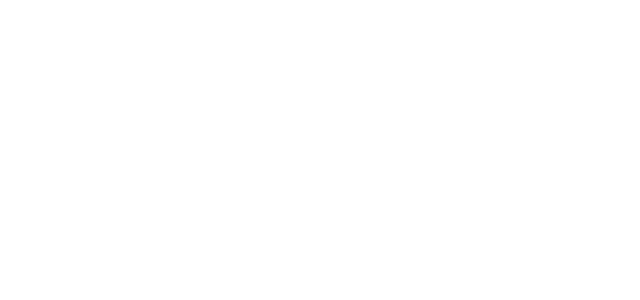
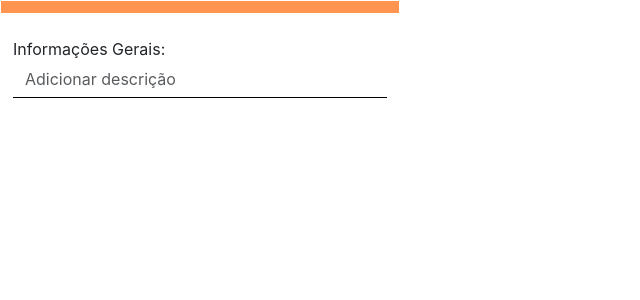
Before and after one commit to VRI-UFPR/CienciaNaEscola, a React (Create React App) app: page /info in a window 1280 px wide. Before the commit this address had no page. Shown: the top 300 px of the page, without its empty margins (0-640 px from the left). Built offline with nearby package versions, Linux system fonts and the light colour scheme; a web font is replaced by a local one.

Commit message:
Finaliza componente

```diff
--- a/src/App.jsx
+++ b/src/App.jsx
@@ -3,6 +3,7 @@ import React from "react";
 import SplashPage from "./pages/SplashPage";
 import { BrowserRouter, Routes, Route } from "react-router-dom";
 import ProfilePage from "./pages/ProfilePage";
+import InfoGerais from "./components/InfoGerais";
 
 const styles = `
 .App {
@@ -68,6 +69,7 @@ function App(props) {
                 />
                 <Route path="/splash" element={<SplashPage />} />
                 <Route path="/profile" element={<ProfilePage />} />
+                <Route path="/info" element={<InfoGerais />} />
             </Routes>
             <style dangerouslySetInnerHTML={{ __html: styles }} />
         </BrowserRouter>
--- /dev/null
+++ b/src/components/InfoGerais.jsx
@@ -0,0 +1,66 @@
+import React from "react";
+
+
+const styles= `
+    .BlocoInfoGerais{
+        border-radius: 50px;
+        width: 400px;
+        height: 150px;
+        border: 1px solid white;
+    }
+
+    .bg-orange {
+        background-color: #FF9551;
+    }
+
+    .border-cell{
+        height: 12px;
+    }
+
+    .form-label{
+        font-weight: 400;
+        font-size: 27px;
+        line-height: 38px;
+        color: #535353;
+    }
+
+    .font-barlow {
+        font-family: 'Barlow', sans-serif;
+    }
+
+    #infogerais{
+        background: transparent;
+        border: none;
+        border-bottom: 1px solid #000000;
+        -webkit-box-shadow: none;
+        box-shadow: none;
+        border-radius: 0;
+    }
+
+
+`;
+
+function InfoGerais(props){
+    return (
+        <div className="BlocoInfoGerais">
+            <div className="row w-100 p-0 m-0">
+                <div className="col border-cell bg-orange"></div>
+            </div>
+            <form className="d-flex flex-column flex-grow-1">
+                <div className="row pb-4">
+                    <div className="rounded p-4">
+                        <div className="mb-1">
+                            <label for="infogerais" class="control-label" id="form-label mb-0">
+                            Informações Gerais:
+                            </label>
+                            <input type="text" name="infogerais" class="form-control" id="infogerais" placeholder="Adicionar descrição"/>
+                        </div>
+                    </div>
+                </div>
+            </form>
+            <style dangerouslySetInnerHTML={{ __html: styles }} />
+        </div>
+    );
+}
+
+export default InfoGerais;
```
